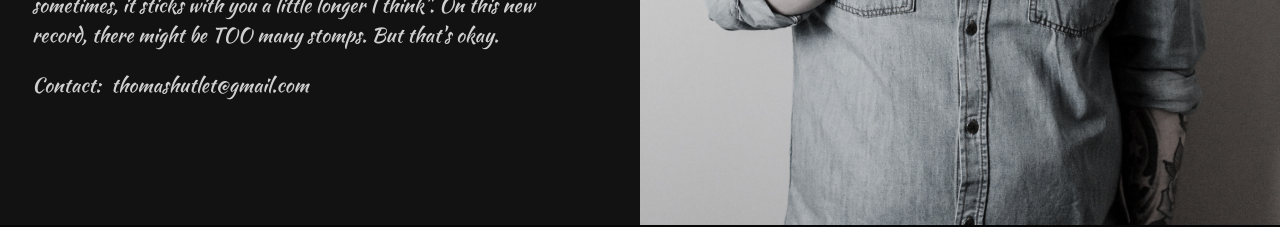
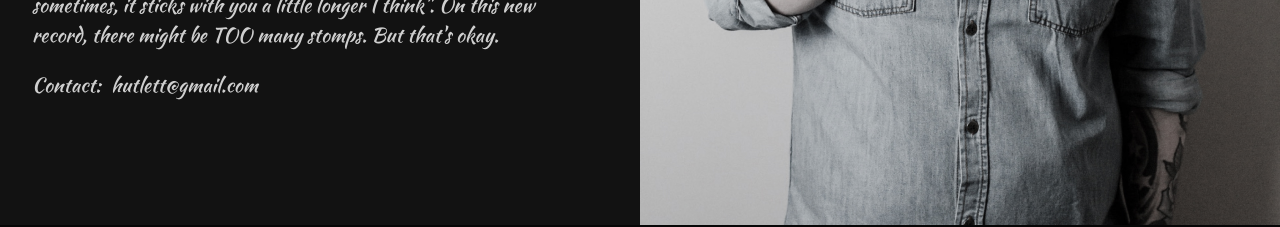
Before and after one commit to zakolsen/hutlet, a React (Create React App) app: page / in a window 1280 px wide. Shown: the part 2167-2394 px from the top of the page. Built offline with nearby package versions, Linux system fonts and the light colour scheme; a web font is replaced by a local one.

Commit message:
Changed email

```diff
--- a/src/Home/components/About.jsx
+++ b/src/Home/components/About.jsx
@@ -22,7 +22,7 @@
               his newest album "Grand Line" the Summer of 2023. With an avid
               following online on live-streaming sites such as
               <a className="uniq" target="_blank" href="https://www.twitch.tv/tommydime">
-                Twitch.tv
+              Twitch.tv
               </a>{" "}
               the past few years, the news of new music coming out is something
               he is wanting to share with not only new and old listeners, but
@@ -41,7 +41,7 @@
               data-wow-delay=".6s"
             >
               Contact:
-              <a href="mailto:thomashutlet@gmail.com">thomashutlet@gmail.com</a>
+              <a href="mailto:hutlett@gmail.com">hutlett@gmail.com</a>
             </p>
           </div>
           <div
```
